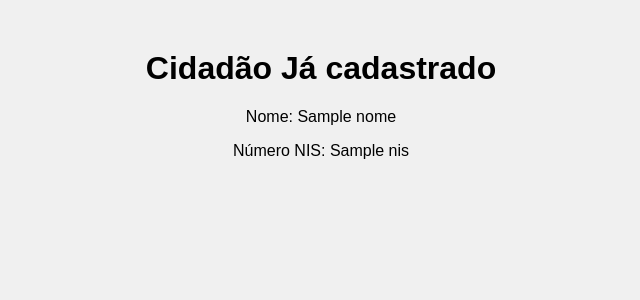
After one commit to LeonardoCasanova/projeto-nis, a Symfony app: template project/templates/cadastro/erro-busca.html.twig in a window 1280 px wide. The commit adds this page. Shown: the top 300 px of the page, without its empty margins (319-959 px from the left). Run offline with Twig, Linux system fonts and the light colour scheme; the template is opened without the code that fills it: most values are stand-ins (such as "Sample title", 1, 10 or a date in 2020); some libraries are stand-ins or nearby versions.

Commit message:
Validando nome do cidadão

```diff
--- /dev/null
+++ b/project/templates/cadastro/erro-busca.html.twig
@@ -0,0 +1,12 @@
+<!DOCTYPE html>
+<html>
+<head>
+    <title>Cidadão Duplicado</title>
+    <link rel="stylesheet" href="{{ asset('css/style.css') }}">
+</head>
+<body>
+    <h1>Cidadão Já cadastrado</h1>
+    <p>Nome: {{ nome }}</p>
+    <p>Número NIS: {{ nis }}</p>
+</body>
+</html>
--- a/project/templates/cadastro/index.html.twig
+++ b/project/templates/cadastro/index.html.twig
@@ -8,7 +8,7 @@
     <h1>Cadastro de Cidadão</h1>
     <form method="post" action="{{ path('cidadao_cadastrar') }}">
         <label for="nome">Nome:</label><br>
-        <input type="text" id="nome" name="nome"><br><br>
+        <input type="text" id="nome" name="nome" required title="Por favor, preencha este campo"><br><br>
         <button type="submit">Cadastrar</button>
     </form>
 </body>
```
Also changed, not shown: project/src/Controller/CidadaoController.php (+9 -0 lines), project/src/Repository/CidadaoRepository.php (+7 -0 lines).
